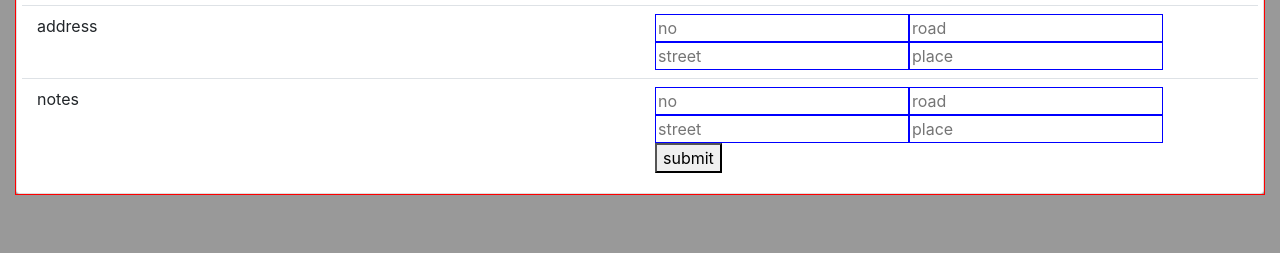
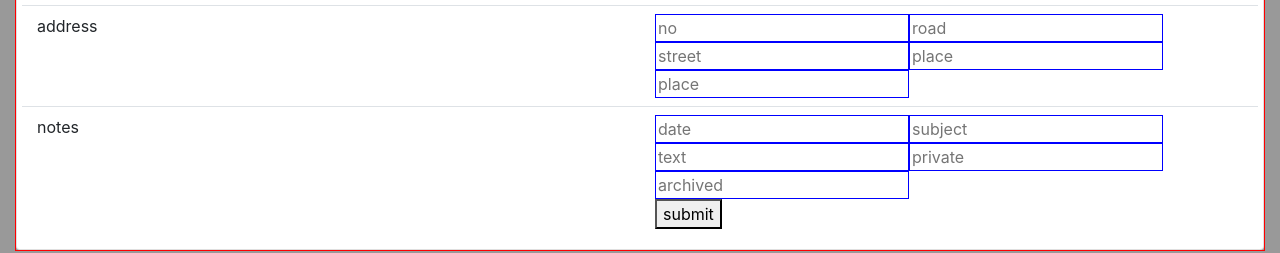
Before and after one commit to code-in-time/notes-react-and-csharp, a React (Create React App) app in the folder ui-app/: page / in a window 1280 px wide. Shown: the part 263-516 px from the top of the page. Built offline with nearby package versions, Linux system fonts and the light colour scheme; no server answers.

Commit message:
make not on chnage function

```diff
--- a/ui-app/src/componenets/NewNoteForm.tsx
+++ b/ui-app/src/componenets/NewNoteForm.tsx
@@ -38,14 +38,14 @@ class NewNoteForm extends Component<props, state> {
             },
             address: {
                 no: 0,
-                road: 'string',
-                street: 'string',
-                place: 'string',
+                road: '',
+                street: '',
+                place: '',
             },
             notes: [{
-                date: 'Date | string',
-                subject: 'string',
-                text: 'string',
+                date: '',
+                subject: '',
+                text: '',
                 private: true,
                 archived: true,
             }]
@@ -59,14 +59,18 @@ class NewNoteForm extends Component<props, state> {
         console.log(this.state.profile.notes)
     }
 
-    setElmState = (p1: string, p2: string, v1: string) : void=> {
-        const s: any = cloneDeep(this.state);
-        s.profile[p1][p2] = v1
+    setElmState = (p1: 'address' | 'details' | 'notes', p2: string, v1: string) : void=> {
+        const obj: any = cloneDeep(this.state);
+        if (p1 === 'address' || p1 === 'details') {
+            obj.profile[p1][p2] = v1
+        } else if (p1 === 'notes' ) {
+            obj.profile.notes[0][p2] = v1
+        }
 
         // console.log (s);
 
         // const o =
-        this.setState(s)
+        this.setState(obj)
         //     // {profile:{...this.state.profile, ...{details: {name: e.target.value}}}
     }
 
@@ -82,6 +86,7 @@ class NewNoteForm extends Component<props, state> {
                     <h5 className="card-title">Profile</h5>
                     <div className="row pb-2">
                         <div className="col">Details</div>
+                        {/* e: React.FormEvent<HTMLInputElement></HTMLInputElement> */}
                         <div className={`col ${style.inputArea}`}>
                             <input type="text" placeholder="name" onChange={(e) : void => this.setElmState('details' ,'name', e.target.value) } />
                             <input type="text" placeholder="email" onChange={(e) : void => this.setElmState('details' ,'email', e.target.value) } />
@@ -96,16 +101,18 @@ class NewNoteForm extends Component<props, state> {
                             <input type="text" placeholder="road" onChange={(e) : void => this.setElmState('address' ,'road', e.target.value) } />
                             <input type="text" placeholder="street" onChange={(e) : void => this.setElmState('address' ,'street', e.target.value) } />
                             <input type="text" placeholder="place" onChange={(e) : void => this.setElmState('address' ,'place', e.target.value) } />
+                            <input type="text" placeholder="place" onChange={(e) : void => this.setElmState('address' ,'place', e.target.value) } />
                         </div>
                     </div>
                     <div className="row pt-2 border-top">
                         <div className="col">notes</div>
                         <div className="col">
                         {/* // TODO set the notes */}
-                            <input type="text" placeholder="no" onChange={(e)=> this.setState({profile:{...this.state.profile, no: e.target.value}}) } />
-                            <input type="text" placeholder="road" onChange={(e)=> this.setState({profile:{...this.state.profile, road: e.target.value}}) } />
-                            <input type="text" placeholder="street" onChange={(e)=> this.setState({profile:{...this.state.profile, street: e.target.value}}) } />
-                            <input type="text" placeholder="place" onChange={(e)=> this.setState({profile:{...this.state.profile, place: e.target.value}}) } />
+                            <input type="text" placeholder="date" onChange={(e) : void => this.setElmState('notes' ,'date', e.target.value) } />
+                            <input type="text" placeholder="subject" onChange={(e) : void => this.setElmState('notes' ,'subject', e.target.value) } />
+                            <input type="text" placeholder="text" onChange={(e) : void => this.setElmState('notes' ,'text', e.target.value) } />
+                            <input type="text" placeholder="private" onChange={(e) : void => this.setElmState('notes' ,'private', e.target.value) } />
+                            <input type="text" placeholder="archived" onChange={(e) : void => this.setElmState('notes' ,'archived', e.target.value) } />
                         </div>
                     </div>
                     <div className="row">
--- a/ui-app/tsconfig.json
+++ b/ui-app/tsconfig.json
@@ -19,6 +19,7 @@
     "noEmit": true,
     "jsx": "preserve",
     "experimentalDecorators": true,
+    "sourceMap": true
   },
   "include": [
     "src"
```
